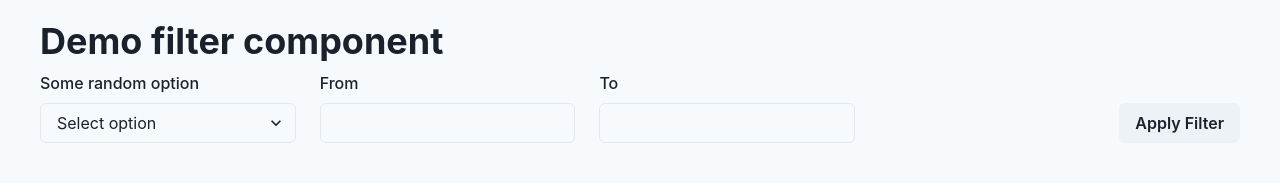
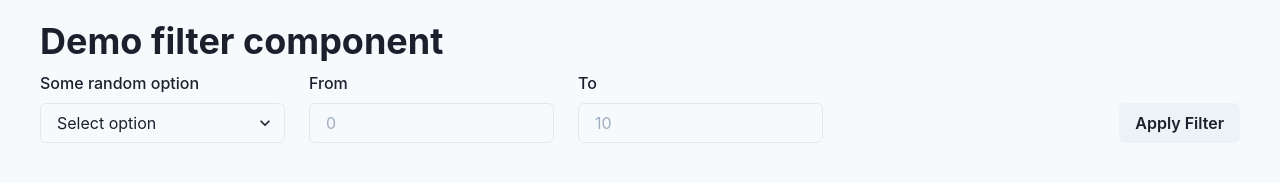
Before and after one commit to bornaIM/chakra-ui-demo, a React (Create React App) app: page / in a window 1280 px wide. Shown: the top 193 px of the page. Built offline with nearby package versions, Linux system fonts and the light colour scheme.

Commit message:
in DemoFilter replace Chakra NumberInput with Input of type number, add logic necessary for handling NaNs, e, + and - characters, initalize component states

```diff
--- a/src/components/demo-filter/DemoFilter.tsx
+++ b/src/components/demo-filter/DemoFilter.tsx
@@ -1,13 +1,19 @@
-import { Button, Flex, FormControl, FormErrorMessage, FormLabel, Heading, HStack, Input, NumberInput, NumberInputField, Select, Spacer, VStack } from "@chakra-ui/react"
+import { Button, Flex, FormControl, FormErrorMessage, FormLabel, Heading, HStack, Input, Select, Spacer, VStack } from "@chakra-ui/react"
 import { useState } from "react";
 
 export const DemoFilter = (props: any) => {
 
-    const [select, setSelected] = useState<string>();
-    const [from, setFrom] = useState<string | undefined>();
-    const [fromInvalid, setFromInvalid] = useState<boolean>();
-    const [to, setTo] = useState<string | undefined>();
-    const [toInvalid, setToInvalid] = useState<boolean>();
+    const [select, setSelected] = useState<string>("");
+    const [from, setFrom] = useState<string | undefined>("");
+    const [fromInvalid, setFromInvalid] = useState<boolean>(false);
+    const [to, setTo] = useState<string | undefined>("");
+    const [toInvalid, setToInvalid] = useState<boolean>(false);
+
+    const parseInt = (value: string) => {
+        const isNan = isNaN(Number.parseInt(value));
+        return isNan ? value : Number.parseInt(value);
+
+    }
 
     const handleSelect = (value: string) => {
         setSelected(value);
@@ -15,6 +21,7 @@ export const DemoFilter = (props: any) => {
 
     const handleFrom = (value: string) => {
         setFromInvalid(false);
+        console.log('handleFrom', value)
         setFrom(value);
     }
 
@@ -22,15 +29,18 @@ export const DemoFilter = (props: any) => {
         setFromInvalid(false);
         setToInvalid(false);
         let newValue: string = value;
-        if(to && Number.parseInt(value) > Number.parseInt(to)) {
+
+        if (to && parseInt(value) > parseInt(to)) {
             newValue = to;
             setFromInvalid(true);
         }
-        setFrom(newValue);
+        console.log('handleFromBlur', parseInt(newValue).toString())
+        setFrom(parseInt(newValue).toString());
     }
 
     const handleTo = (value: string) => {
         setToInvalid(false);
+        console.log('handleTo', value)
         setTo(value);
     }
 
@@ -38,11 +48,21 @@ export const DemoFilter = (props: any) => {
         setFromInvalid(false);
         setToInvalid(false);
         let newValue = value;
-        if(from && Number.parseInt(value) < Number.parseInt(from)) {
+
+        if (from && parseInt(value) < parseInt(from)) {
             newValue = from;
             setToInvalid(true);
         }
-        setTo(newValue);
+        console.log('handleTo', parseInt(newValue).toString())
+        setTo(parseInt(newValue).toString());
+    }
+
+    const checkInput = (value: any) => {
+        console.log(value.keyCode);
+        const notAllowed = [69, 187, 189];
+        if(notAllowed.indexOf(value.keyCode) >= 0) {
+            value.preventDefault();
+        }
     }
 
     return (
@@ -66,9 +86,7 @@ export const DemoFilter = (props: any) => {
 
                     <FormControl isInvalid={fromInvalid}>
                         <FormLabel>From</FormLabel>
-                        <NumberInput placeholder="0" min={0} value={from} onChange={(valueString) => handleFrom(valueString)} onBlur={(e) => handleFromBlur(e.target.value)} >
-                            <NumberInputField />
-                        </NumberInput>
+                        <Input placeholder="0" type='number' value={from} onKeyDown={e => checkInput(e)} onChange={(e) => handleFrom(e.target.value.replace(/[^0-9]/g, ""))} onBlur={(e) => handleFromBlur(e.target.value)} onInvalid={e => console.log('on invalid', e)} ></Input>
                         {fromInvalid &&
                             <FormErrorMessage mb='-6'>From is bigger than to</FormErrorMessage>
                         }
@@ -76,10 +94,7 @@ export const DemoFilter = (props: any) => {
 
                     <FormControl isInvalid={toInvalid}>
                         <FormLabel>To</FormLabel>
-                        <NumberInput placeholder="10" min={0} value={to} onChange={(valueString) => handleTo(valueString)} onBlur={(e) => handleToBlur(e.target.value)} >
-                        {/* <NumberInput placeholder="10" value={to} onChange={(valueString) => handleTo(valueString)} onBlur={(e) => handleBlur()} > */}
-                            <NumberInputField />
-                        </NumberInput>
+                        <Input placeholder="10" type='number' value={to} onChange={(e) => handleTo(e.target.value)} onBlur={(e) => handleToBlur(e.target.value)} ></Input>
                         {toInvalid &&
                             <FormErrorMessage mb='-6'>To is smaller than from</FormErrorMessage>
                         }
```
